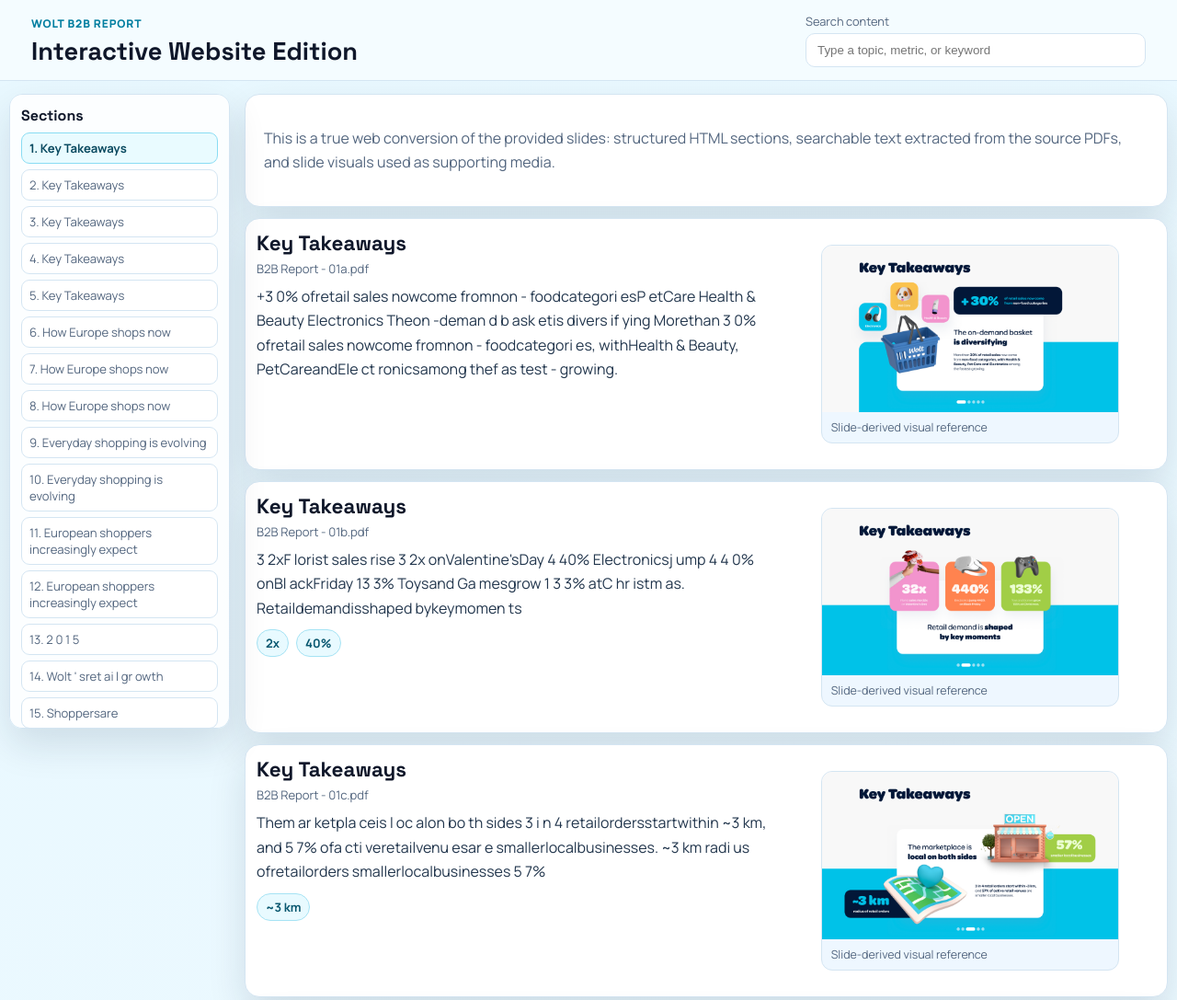
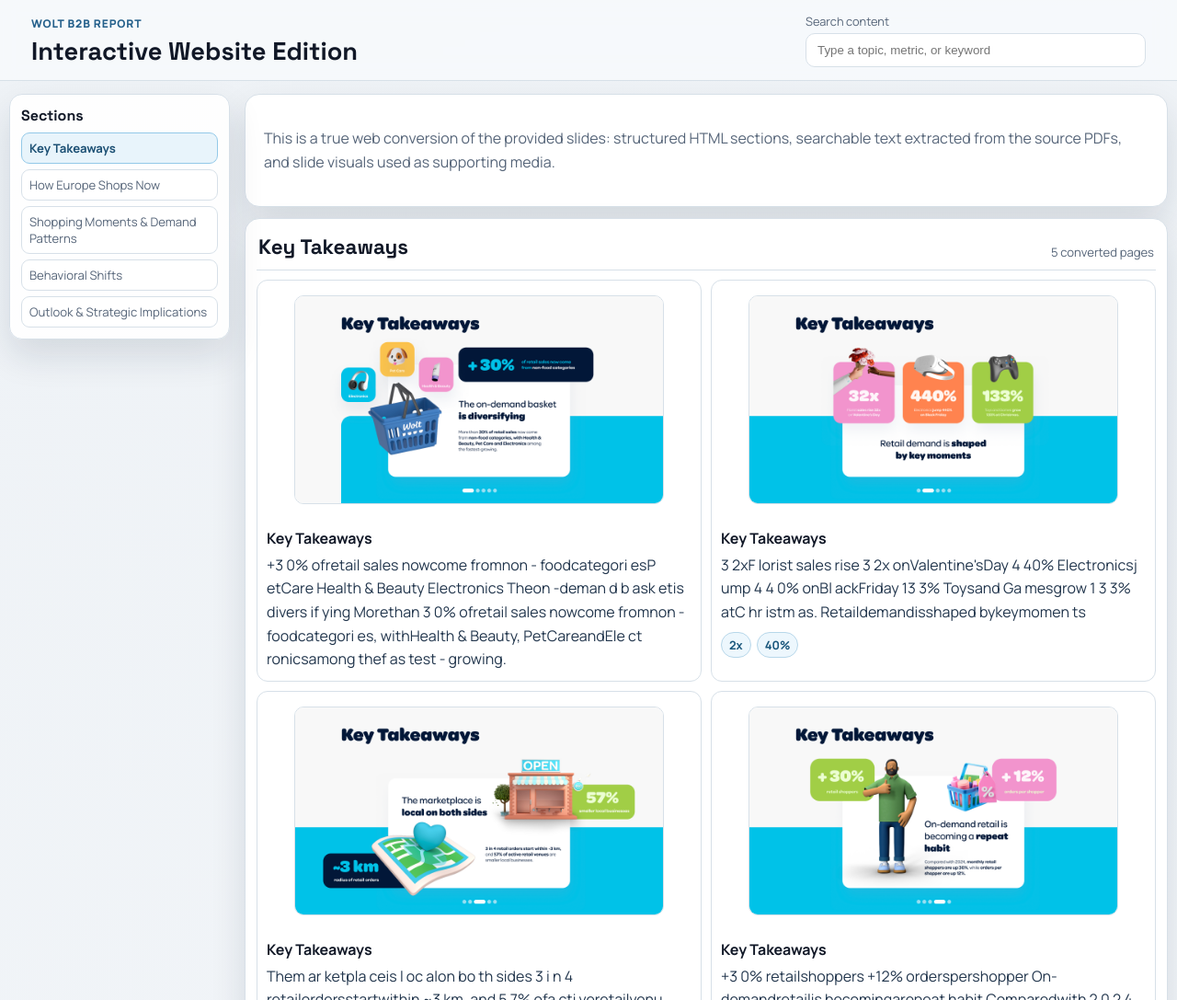
Before and after one commit to andivoicila-wolt/b2b-report-prototype, a plain HTML site: page index.html in a window 1280 px wide. Shown: the top 1087 px of the page at 92% size. Drawn offline with Linux system fonts and the light colour scheme.

Commit message:
Add conversion assessment and chapter-based UI translation templates

```diff
--- a/app.js
+++ b/app.js
@@ -26,49 +26,104 @@
   return a.localeCompare(b);
 };
 
+const chapterForSource = (source = "") => {
+  const s = source.toLowerCase();
+  if (s.includes("01a") || s.includes("01b") || s.includes("01c") || s.includes("01d") || s.includes("01e")) {
+    return { id: "chapter-takeaways", title: "Key Takeaways", template: "tiles" };
+  }
+  if (s.includes("slide 2") || s.includes("slide 3") || s.includes("slide 4")) {
+    return { id: "chapter-europe", title: "How Europe Shops Now", template: "story" };
+  }
+  if (s.includes("slide 5") || s.includes("slide 6") || s.includes("slide 7") || s.includes("slide 8") || s.includes("slide 9")) {
+    return { id: "chapter-moments", title: "Shopping Moments & Demand Patterns", template: "story" };
+  }
+  if (s.includes("slide 10") || s.includes("slide 11") || s.includes("slide 12") || s.includes("slide 13") || s.includes("slide 14")) {
+    return { id: "chapter-behavior", title: "Behavioral Shifts", template: "story" };
+  }
+  if (s.includes("slide 16") || s.includes("slide 17") || s.includes("slide 18") || s.includes("slide 19") || s.includes("slide 20") || s.includes("group 57") || s.includes("group 58") || s.includes("group 59")) {
+    return { id: "chapter-outlook", title: "Outlook & Strategic Implications", template: "story" };
+  }
+  return { id: "chapter-other", title: "Additional Pages", template: "story" };
+};
+
+const groupByChapter = (rows) => {
+  const map = new Map();
+  rows.forEach((row) => {
+    const chapter = chapterForSource(row.source || "");
+    if (!map.has(chapter.id)) {
+      map.set(chapter.id, { ...chapter, items: [] });
+    }
+    map.get(chapter.id).items.push(row);
+  });
+  return Array.from(map.values());
+};
+
+const metricChips = (metrics = []) => {
+  if (!metrics.length) return "";
+  return `<div class="metrics">${metrics.map((m) => `<span class="metric">${m}</span>`).join("")}</div>`;
+};
+
+const tileItem = (row, slide) => `
+  <article class="insight-tile">
+    <figure class="visual">
+      ${slide ? `<img src="${slide}" alt="${row.title}" loading="lazy" decoding="async" />` : ""}
+    </figure>
+    <div class="tile-body">
+      <h4>${row.title}</h4>
+      <p>${row.summary || "No extractable text found."}</p>
+      ${metricChips(row.metrics || [])}
+    </div>
+  </article>
+`;
+
+const storyItem = (row, slide, i) => `
+  <article class="story-block ${i % 2 ? "flip" : ""}">
+    <div class="content">
+      <h4>${row.title}</h4>
+      <p class="meta">${row.source || "Source PDF"}</p>
+      <p>${row.summary || "No extractable text found."}</p>
+      ${metricChips(row.metrics || [])}
+    </div>
+    <figure class="visual">
+      ${slide ? `<img src="${slide}" alt="${row.title}" loading="lazy" decoding="async" />` : ""}
+      <figcaption>Slide-derived design reference</figcaption>
+    </figure>
+  </article>
+`;
+
 const render = (contentRows, slideRows) => {
   const orderedSlides = Array.from(new Set(slideRows)).sort(compareKeys);
+  const merged = contentRows.map((row, i) => ({ ...row, slide: orderedSlides[i] || "" }));
+  const chapters = groupByChapter(merged);
 
-  contentRows.forEach((row, i) => {
-    const id = `section-${row.id}`;
-    const slide = orderedSlides[i] || orderedSlides[0] || "";
+  chapters.forEach((chapter) => {
+    const section = document.createElement("section");
+    section.className = "chapter card";
+    section.id = chapter.id;
+    section.dataset.search = `${chapter.title} ${chapter.items.map((i) => `${i.title} ${i.summary} ${(i.metrics || []).join(" ")}`).join(" ")}`.toLowerCase();
 
-    const article = document.createElement("article");
-    article.className = "section-card card";
-    article.id = id;
-    article.dataset.search = `${row.title} ${row.section} ${row.summary} ${(row.metrics || []).join(" ")}`.toLowerCase();
+    const intro = `<header class="chapter-head"><h3>${chapter.title}</h3><p>${chapter.items.length} converted pages</p></header>`;
 
-    const chips = (row.metrics || []).map((m) => `<span class="metric">${m}</span>`).join("");
+    const body =
+      chapter.template === "tiles"
+        ? `<div class="tile-grid">${chapter.items.map((item) => tileItem(item, item.slide)).join("")}</div>`
+        : `<div class="story-list">${chapter.items.map((item, i) => storyItem(item, item.slide, i)).join("")}</div>`;
 
-    article.innerHTML = `
-      <div class="section-grid">
-        <div class="content">
-          <h3>${row.title || row.section || `Section ${row.id}`}</h3>
-          <p class="meta">${row.source || "Source PDF"}</p>
-          <p class="summary">${row.summary || "No extractable text found for this section."}</p>
-          <div class="metrics">${chips}</div>
-        </div>
-        <figure class="visual">
-          ${slide ? `<img src="${slide}" alt="Reference visual for ${row.title}" loading="lazy" decoding="async" />` : ""}
-          <figcaption>Slide-derived visual reference</figcaption>
-        </figure>
-      </div>
-    `;
+    section.innerHTML = `${intro}${body}`;
+    sectionsEl.appendChild(section);
 
-    sectionsEl.appendChild(article);
-
-    const tocLink = document.createElement("a");
-    tocLink.className = "toc-item";
-    tocLink.href = `#${id}`;
-    tocLink.textContent = `${row.id}. ${row.title || row.section || "Section"}`;
-    tocEl.appendChild(tocLink);
+    const toc = document.createElement("a");
+    toc.className = "toc-item";
+    toc.href = `#${chapter.id}`;
+    toc.textContent = chapter.title;
+    tocEl.appendChild(toc);
   });
 };
 
 const bindSearch = () => {
   searchInput.addEventListener("input", () => {
     const q = searchInput.value.trim().toLowerCase();
-    document.querySelectorAll(".section-card").forEach((el) => {
+    document.querySelectorAll(".chapter").forEach((el) => {
       const hit = !q || el.dataset.search.includes(q);
       el.classList.toggle("hidden", !hit);
     });
@@ -81,18 +136,16 @@
 
   const io = new IntersectionObserver(
     (entries) => {
-      const active = entries
-        .filter((e) => e.isIntersecting)
-        .sort((a, b) => b.intersectionRatio - a.intersectionRatio)[0];
+      const active = entries.filter((e) => e.isIntersecting).sort((a, b) => b.intersectionRatio - a.intersectionRatio)[0];
       if (!active) return;
       links.forEach((l) => l.classList.remove("active"));
       const link = map.get(active.target.id);
       if (link) link.classList.add("active");
     },
-    { threshold: [0.45, 0.6] }
+    { threshold: [0.35, 0.55] }
   );
 
-  document.querySelectorAll(".section-card").forEach((el) => io.observe(el));
+  document.querySelectorAll(".chapter").forEach((el) => io.observe(el));
 };
 
 const init = async () => {
--- a/styles.css
+++ b/styles.css
@@ -1,12 +1,15 @@
 :root {
-  --bg: #f4fbff;
-  --ink: #0f172a;
-  --muted: #53667f;
-  --line: #d4e5f2;
+  --bg: #f2f4f6;
+  --ink: #111827;
+  --muted: #566579;
+  --line: #d7e0e8;
   --card: #ffffff;
-  --brand: #00bfe7;
-  --brand-strong: #007ea0;
-  --shadow: 0 18px 42px rgba(8, 30, 56, 0.12);
+  --brand: #50b0e0;
+  --brand-2: #a0c050;
+  --brand-3: #e090c0;
+  --brand-4: #f0c060;
+  --navy: #203050;
+  --shadow: 0 18px 38px rgba(15, 35, 60, 0.12);
 }
 
 * { box-sizing: border-box; }
@@ -14,21 +17,21 @@
 html, body {
   margin: 0;
   padding: 0;
-  font-family: "Manrope", sans-serif;
+  font-family: "Manrope", -apple-system, BlinkMacSystemFont, "Segoe UI", Roboto, sans-serif;
   color: var(--ink);
-  background: linear-gradient(160deg, #e8f8ff 0%, var(--bg) 46%, #eef8ff 100%);
+  background: linear-gradient(160deg, #eef2f6 0%, #f8fafc 40%, #f1f5f9 100%);
 }
 
 .topbar {
   position: sticky;
   top: 0;
-  z-index: 10;
+  z-index: 20;
   display: flex;
   align-items: end;
   justify-content: space-between;
   gap: 14px;
   padding: 14px clamp(16px, 3vw, 34px);
-  background: rgba(245, 252, 255, 0.9);
+  background: rgba(247, 250, 252, 0.9);
   backdrop-filter: blur(10px);
   border-bottom: 1px solid var(--line);
 }
@@ -38,13 +41,13 @@
   font-size: 0.75rem;
   text-transform: uppercase;
   letter-spacing: 0.07em;
-  color: var(--brand-strong);
+  color: #24608b;
   font-weight: 800;
 }
 
 h1 {
   margin: 4px 0 0;
-  font-family: "Space Grotesk", sans-serif;
+  font-family: "Space Grotesk", "Manrope", sans-serif;
   font-size: clamp(1.1rem, 2.8vw, 1.7rem);
 }
 
@@ -66,7 +69,7 @@
 }
 
 .layout {
-  width: min(1380px, calc(100% - 20px));
+  width: min(1420px, calc(100% - 20px));
   margin: 14px auto;
   display: grid;
   grid-template-columns: 240px minmax(0, 1fr);
@@ -81,7 +84,7 @@
   overflow: auto;
   border: 1px solid var(--line);
   border-radius: 14px;
-  background: rgba(255,255,255,0.85);
+  background: rgba(255,255,255,0.9);
   box-shadow: var(--shadow);
   padding: 12px;
 }
@@ -105,9 +108,9 @@
 }
 
 .toc-item.active {
-  background: #e9fbff;
-  border-color: #89dcf3;
-  color: #0a4a60;
+  background: #e8f4fb;
+  border-color: #93c9e8;
+  color: #1b4f73;
   font-weight: 700;
 }
 
@@ -128,60 +131,117 @@
 .sections {
   display: flex;
   flex-direction: column;
-  gap: 12px;
+  gap: 14px;
 }
 
-.section-card {
+.chapter {
   padding: 12px;
   scroll-margin-top: 86px;
 }
 
-.section-grid {
-  display: grid;
-  grid-template-columns: 1.25fr 0.9fr;
+.chapter-head {
+  display: flex;
+  align-items: end;
+  justify-content: space-between;
   gap: 12px;
+  margin-bottom: 10px;
+  border-bottom: 1px solid var(--line);
+  padding: 4px 2px 10px;
 }
 
-.content h3 {
-  margin: 0 0 4px;
+.chapter-head h3 {
+  margin: 0;
   font-family: "Space Grotesk", sans-serif;
   font-size: clamp(1.05rem, 2vw, 1.4rem);
 }
 
-.meta {
-  margin: 0 0 8px;
+.chapter-head p {
+  margin: 0;
   color: var(--muted);
   font-size: 0.82rem;
 }
 
-.summary {
+.tile-grid {
+  display: grid;
+  grid-template-columns: repeat(2, minmax(0, 1fr));
+  gap: 10px;
+}
+
+.insight-tile {
+  border: 1px solid var(--line);
+  border-radius: 12px;
+  background: #fff;
+  overflow: hidden;
+}
+
+.tile-body {
+  padding: 10px;
+}
+
+.tile-body h4,
+.content h4 {
+  margin: 0 0 6px;
+  font-size: 1rem;
+}
+
+.tile-body p,
+.content p {
   margin: 0;
   color: #22364d;
-  line-height: 1.65;
+  line-height: 1.6;
+}
+
+.story-list {
+  display: flex;
+  flex-direction: column;
+  gap: 10px;
+}
+
+.story-block {
+  display: grid;
+  grid-template-columns: 1.15fr 0.95fr;
+  gap: 10px;
+  border: 1px solid var(--line);
+  border-radius: 12px;
+  padding: 10px;
+  background: #fff;
+}
+
+.story-block.flip {
+  grid-template-columns: 0.95fr 1.15fr;
+}
+
+.story-block.flip .content { order: 2; }
+.story-block.flip .visual { order: 1; }
+
+.meta {
+  font-size: 0.8rem;
+  color: var(--muted);
+  margin-bottom: 6px;
 }
 
 .metrics {
   display: flex;
   flex-wrap: wrap;
-  gap: 8px;
-  margin: 10px 0 0;
+  gap: 6px;
+  margin-top: 8px;
 }
 
 .metric {
-  border: 1px solid #a5e3f4;
-  background: #e8faff;
-  color: #0a5870;
+  border: 1px solid #b7d7ea;
+  background: #edf7fd;
+  color: #1a577c;
   font-weight: 700;
-  font-size: 0.82rem;
+  font-size: 0.8rem;
   border-radius: 999px;
-  padding: 5px 9px;
+  padding: 4px 8px;
 }
 
 .visual {
   border: 1px solid var(--line);
-  border-radius: 12px;
+  border-radius: 10px;
   overflow: hidden;
-  background: #eef7ff;
+  background: #f3f7fb;
 }
 
 .visual img {
@@ -193,12 +253,12 @@
 
 .visual figcaption {
   margin: 0;
-  padding: 8px 10px;
+  padding: 6px 8px;
   color: var(--muted);
-  font-size: 0.78rem;
+  font-size: 0.76rem;
 }
 
-.section-card.hidden {
+.chapter.hidden {
   display: none;
 }
 
@@ -207,10 +267,12 @@
   .toc { position: static; max-height: none; }
   .toc-list { flex-direction: row; overflow: auto; }
   .toc-item { white-space: nowrap; }
+  .story-block, .story-block.flip { grid-template-columns: 1fr; }
+  .story-block.flip .content, .story-block.flip .visual { order: initial; }
 }
 
 @media (max-width: 760px) {
   .topbar { flex-direction: column; align-items: flex-start; }
   .search-wrap input { width: min(92vw, 460px); }
-  .section-grid { grid-template-columns: 1fr; }
+  .tile-grid { grid-template-columns: 1fr; }
 }
```
Also changed, not shown: design-tokens-raw.json (added, +167 -0 lines), 1 other file.
